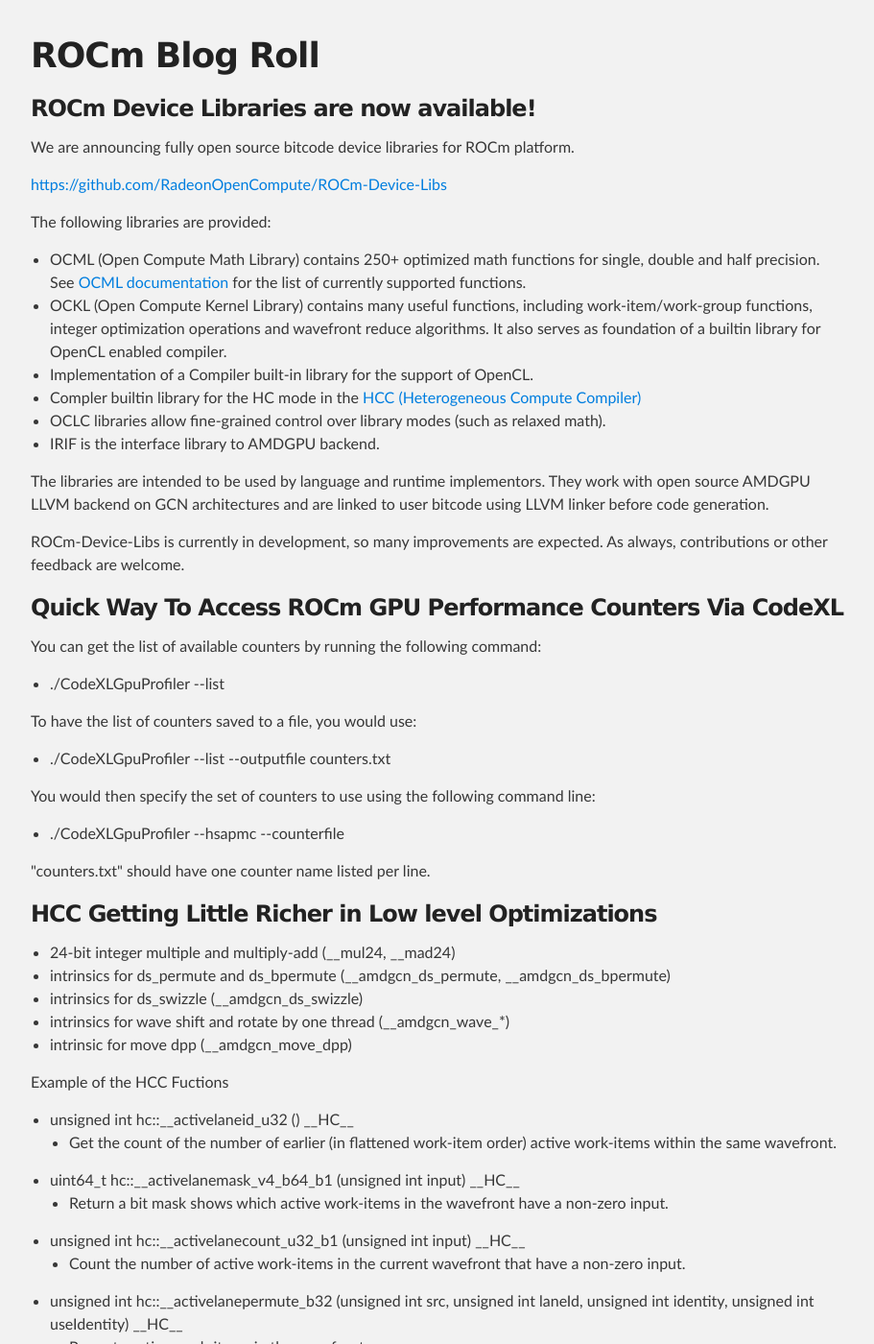
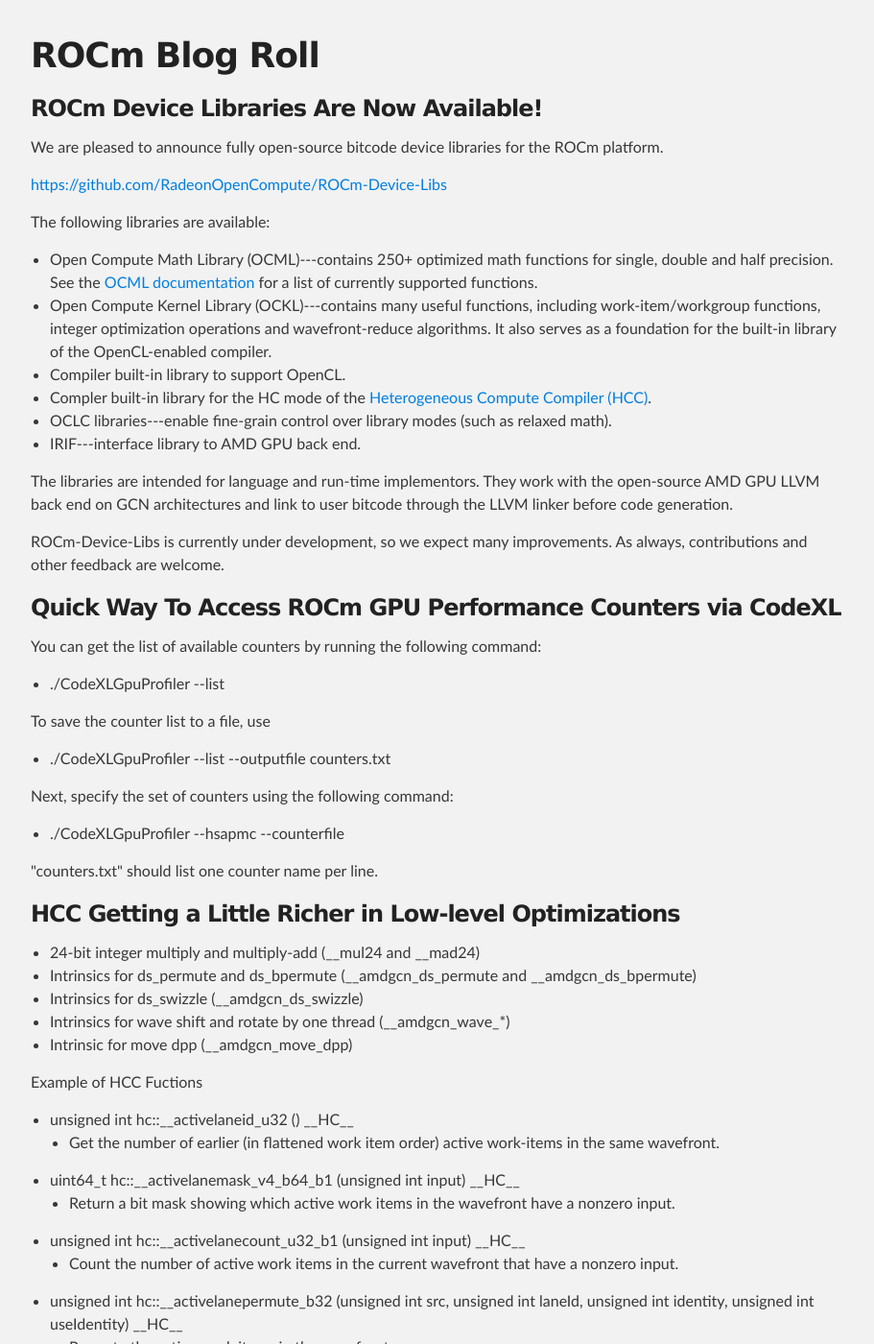
Before and after one commit to ROCm/ROCm.github.io, a Jekyll site: the page blog.html, which Jekyll copies as it is, in a window 1280 px wide and 1400 px high, scrolled down 337 px. Shown: the whole window at 96% size, without its empty margins (183-1094 px from the left). Built offline with Jekyll 4.4.1, drawn with Linux system fonts in a browser that asks for light colours; some of the changed text lies outside the part shown.

Commit message:
Update blog.html

```diff
--- a/blog.html
+++ b/blog.html
@@ -60,88 +60,87 @@
       <section id="main_content" class="inner">
 <h1 id="ROCm-Blog">ROCm Blog Roll</h1>
 
-<h3>ROCm Device Libraries are now available!</h3>
+<h3>ROCm Device Libraries Are Now Available!</h3>
 
-<p>We are announcing fully open source bitcode device libraries for ROCm platform.</p>
+<p>We are pleased to announce fully open-source bitcode device libraries for the ROCm platform.</p>
 
 <p><a href="https://github.com/RadeonOpenCompute/ROCm-Device-Libs">https://github.com/RadeonOpenCompute/ROCm-Device-Libs</a></p>
 
-<p>The following libraries are provided:</p>
+<p>The following libraries are available:</p>
 <ul>
-<li> OCML (Open Compute Math Library) contains 250+ optimized math functions for single, double and half precision. See
-  <a href="https://github.com/RadeonOpenCompute/ROCm-Device-Libs/blob/master/doc/OCML.md#supported-functions">OCML documentation</a>
-for the list of currently supported functions.</li>
+<li> Open Compute Math Library (OCML)---contains 250+ optimized math functions for single, double and half precision. See the <a href="https://github.com/RadeonOpenCompute/ROCm-Device-Libs/blob/master/doc/OCML.md#supported-functions">OCML documentation</a>
+for a list of currently supported functions.</li>
 
-<li> OCKL (Open Compute Kernel Library) contains many useful functions, including work-item/work-group functions,
-integer optimization operations and wavefront reduce algorithms. It also serves as foundation of a  builtin library for OpenCL enabled compiler.</li>
+<li> Open Compute Kernel Library (OCKL)---contains many useful functions, including work-item/workgroup functions,
+integer optimization operations and wavefront-reduce algorithms. It also serves as a foundation for the built-in library of the OpenCL-enabled compiler.</li>
 
-<li> Implementation of a  Compiler built-in library for the support of OpenCL.</li>
+<li> Compiler built-in library to support OpenCL.</li>
 
-<li> Compler builtin library for the HC mode in the <a href="http://gpuopen.com/compute-product/hcc-heterogeneous-compute-compiler/">HCC (Heterogeneous Compute Compiler)</a></li>
+<li> Compler built-in library for the HC mode of the <a href="http://gpuopen.com/compute-product/hcc-heterogeneous-compute-compiler/">Heterogeneous Compute Compiler (HCC)</a>.</li>
 
-<li> OCLC libraries allow fine-grained control over library modes (such as relaxed math).</li>
+<li> OCLC libraries---enable fine-grain control over library modes (such as relaxed math).</li>
 
-<li> IRIF is the interface library to AMDGPU backend.</li>
+<li> IRIF---interface library to AMD GPU back end.</li>
 </ul>
 
-<p>The libraries are intended to be used by language and runtime implementors. They work with open source AMDGPU LLVM backend on GCN architectures and are linked to user bitcode using LLVM linker before code generation.</p>
+<p>The libraries are intended for language and run-time implementors. They work with the open-source AMD GPU LLVM back end on GCN architectures and link to user bitcode through the LLVM linker before code generation.</p>
 
-<p>ROCm-Device-Libs is currently in development, so many improvements are expected. As always, contributions or other feedback are welcome.</p>
+<p>ROCm-Device-Libs is currently under development, so we expect many improvements. As always, contributions and other feedback are welcome.</p>
 
 
 
 
-<h3>Quick Way To Access ROCm GPU Performance Counters Via CodeXL</h3>
+<h3>Quick Way To Access ROCm GPU Performance Counters via CodeXL</h3>
 <p>You can get the list of available counters by running the following command:</p>
 <ul>
 <li>./CodeXLGpuProfiler --list</li>
 </ul>
-<p>To have the list of counters saved to a file, you would use:</p>
+<p>To save the counter list to a file, use</p>
 <ul>
 <li>./CodeXLGpuProfiler --list --outputfile counters.txt</li>
 </ul>
-<p>You would then specify the set of counters to use using the following command line:</p>
+<p>Next, specify the set of counters using the following command:</p>
 <ul>
 <li>./CodeXLGpuProfiler --hsapmc --counterfile</li>
 </ul>
-<p>"counters.txt" should have one counter name listed per line.</p>
+<p>"counters.txt" should list one counter name per line.</p>
 
 
-<h3>HCC Getting Little Richer in Low level Optimizations</h3>
+<h3>HCC Getting a Little Richer in Low-level Optimizations</h3>
 <ul>
-<li> 24-bit integer multiple and multiply-add (__mul24, __mad24)</li>
-<li>intrinsics for ds_permute and ds_bpermute (__amdgcn_ds_permute, __amdgcn_ds_bpermute)</li>
-<li>intrinsics for ds_swizzle  (__amdgcn_ds_swizzle)</li>
-<li>intrinsics for wave shift and rotate by one thread (__amdgcn_wave_*)</li>
-<li>intrinsic for move dpp (__amdgcn_move_dpp)</li>
+<li> 24-bit integer multiply and multiply-add (__mul24 and __mad24)</li>
+<li>Intrinsics for ds_permute and ds_bpermute (__amdgcn_ds_permute and __amdgcn_ds_bpermute)</li>
+<li>Intrinsics for ds_swizzle (__amdgcn_ds_swizzle)</li>
+<li>Intrinsics for wave shift and rotate by one thread (__amdgcn_wave_*)</li>
+<li>Intrinsic for move dpp (__amdgcn_move_dpp)</li>
 </ul>
-<p>Example of the HCC Fuctions</p>
+<p>Example of HCC Fuctions</p>
 <ul>
 <li>unsigned int 	hc::__activelaneid_u32 () __HC__</li>
- 	<ul><li>Get the count of the number of earlier (in flattened work-item order) active work-items within the same wavefront. </li></ul>
+ 	<ul><li>Get the number of earlier (in flattened work item order) active work-items in the same wavefront. </li></ul>
 
 <li>uint64_t 	hc::__activelanemask_v4_b64_b1 (unsigned int input) __HC__</li>
- 	<ul><li>Return a bit mask shows which active work-items in the wavefront have a non-zero input. </li></ul>
+ 	<ul><li>Return a bit mask showing which active work items in the wavefront have a nonzero input. </li></ul>
 
 <li>unsigned int 	hc::__activelanecount_u32_b1 (unsigned int input) __HC__</li>
- 	<ul><li>Count the number of active work-items in the current wavefront that have a non-zero input.</li></ul>
+ 	<ul><li>Count the number of active work items in the current wavefront that have a nonzero input.</li></ul>
 
 <li>unsigned int 	hc::__activelanepermute_b32 (unsigned int src, unsigned int laneId, unsigned int identity, unsigned int useIdentity) __HC__</li>
- 	<ul><li>Permute active work-items in the wavefront. </li></ul>
+ 	<ul><li>Permute the active work items in the wavefront. </li></ul>
 
 <li>int 	hc::__any (int predicate) __HC__</li>
- 	<ul><li>Evaluate predicate for all active work-items in the wavefront and return non-zero if and only if predicate evaluates to non-zero for all of them. </li></ul>
+ 	<ul><li>Evaluate the predicate for all active work items in the wavefront and return a nonzero value if and only if the predicate evaluates to a nonzero value for all of them. </li></ul>
 
 <li>int 	hc::__all (int predicate) __HC__</li>
- 	<ul><li>Evaluate predicate for all active work-items in the wavefront and return non-zero if and only if predicate evaluates to non-zero for any of them.</li></ul>
+ 	<ul><li>Evaluate predicate for all active work items in the wavefront and return a nonzero value if and only if the predicate evaluates to a nonzero value for any one of them.</li></ul>
 
 <li>uint64_t 	hc::__ballot (int predicate) __HC__</li>
- 	<ul><li>Evaluate predicate for all active work-items in the wavefront and return an integer whose Nth bit is set if and only if predicate evaluates to non-zero for the Nth work-item of the wavefront and the Nth work-item is active. </li></ul>
+ 	<ul><li>Evaluate predicate for all active work items in the wavefront and return an integer whose Nth bit is set if and only if the predicate evaluates to a nonzero value for the Nth work item of the wavefront and the Nth work item is active. </li></ul>
 
 <li>unsigned int 	hc::__shfl_xor (unsigned int var, int laneMask, int width=__HSA_WAVEFRONT_SIZE__) __HC__ </li>
 
 </ul>
-<a href="http://scchan.github.io/hcc/hc_8hpp.html">To find out more about this HCC Fuctions</a>
+<a href="http://scchan.github.io/hcc/hc_8hpp.html">Find out more about these HCC fuctions.</a>
 <h3>It’s Time to ROC</h3>
 <iframe width="560" height="315" src="https://www.youtube.com/embed/dnKDFci2x2Q" frameborder="0" allowfullscreen></iframe>
 <p>HPC User Forum in Tucson; Gregory Stoner from AMD presents <q>It's Time to ROC.</q></p>
@@ -174,12 +173,12 @@
 <li> Set HIP_PATH to install.</li>
 <li> Make hipDevice and hipStream thread-safe.</li>
 <li> Preferred hipStream usage still involves creating new streams for each new thread, but it works even if you don’t.</li>
-<li> Improve automated platform detection: if an AMD GPU is installed and the driver detects it, default HIP_PLATFORM to hcc.</li>
+<li> Improve automatic platform detection: if an AMD GPU is installed and the driver detects it, default HIP_PLATFORM to hcc.</li>
 <li> HIP_TRACE_API now prints arguments to the HIP function (in addition to the function name).</li>
 <li> Deprecate hipDeviceGetProp (replace with hipGetDeviceProp).</li>
 <li> Deprecate hipMallocHost (replace with hipHostMalloc).</li>
 <li> Deprecate hipFreeHost (replace with hipHostFree).</li>
-<li> The mixbench benchmark tool for measuring operational intensity now has a HIP target, in addition to Cuda and OpenCL. Let the comparisons begin! See <a href="https://github.com/ekondis/mixbench" target="_blank">mixbench</a> GitHub site for more information.</li>
+<li> The Mixbench benchmark tool for measuring operational intensity now has a HIP target, in addition to Cuda and OpenCL. Let the comparisons begin! See the <a href="https://github.com/ekondis/mixbench" target="_blank">Mixbench</a> GitHub site for more information.</li>
 </ul>
 
 <h4>Related Resources</h4>
```
